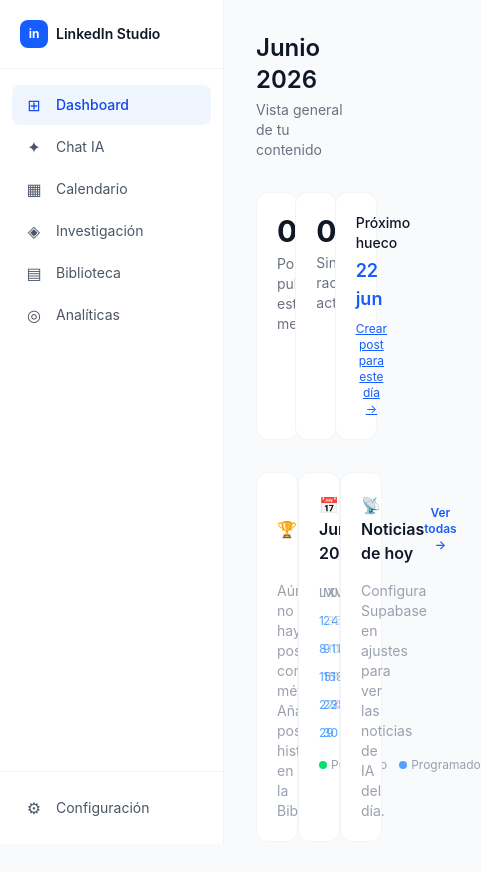
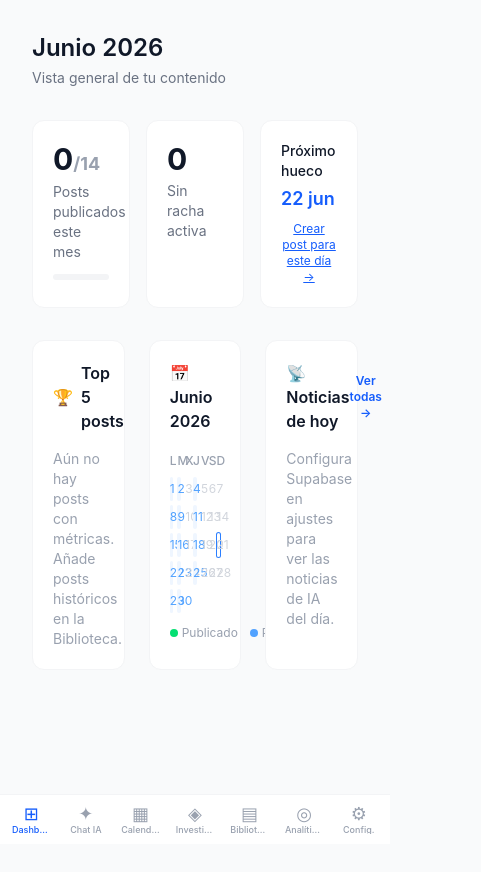
Before and after one commit to javierprietoalgara97-tech/Plataforma-Linkedin, a React app: page / in a window 390 px wide. Shown: the whole page, 481 px wide, since content can reach past the window. After the commit the page ends 844 px from the top, so only its background shows below. Built offline with nearby package versions, Linux system fonts and the light colour scheme; the HTML template or start-up script is replaced by a standard one.

Commit message:
Add mobile bottom navigation bar, hide sidebar on small screens

```diff
--- a/src/App.jsx
+++ b/src/App.jsx
@@ -25,7 +25,7 @@ function AppContent() {
   return (
     <div className="flex min-h-screen bg-gray-50">
       <Sidebar />
-      <main className="ml-56 flex-1 min-h-screen">
+      <main className="md:ml-56 flex-1 min-h-screen pb-16 md:pb-0">
         <Section />
       </main>
     </div>
--- a/src/components/Sidebar.jsx
+++ b/src/components/Sidebar.jsx
@@ -10,15 +10,18 @@ const NAV = [
 ];
 
 const BOTTOM_NAV = [
-  { id: 'configuracion', label: 'Configuración', icon: '⚙' },
+  { id: 'configuracion', label: 'Config.', icon: '⚙' },
 ];
+
+const ALL_MOBILE = [...NAV, ...BOTTOM_NAV];
 
 export function Sidebar() {
   const { section, navigateTo } = useApp();
 
   return (
-    <aside className="w-56 h-screen bg-white border-r border-gray-100 flex flex-col fixed left-0 top-0 z-40">
-      {/* Logo */}
+    <>
+      {/* Sidebar desktop */}
+      <aside className="hidden md:flex w-56 h-screen bg-white border-r border-gray-100 flex-col fixed left-0 top-0 z-40">
         <div className="px-5 py-5 border-b border-gray-100">
           <div className="flex items-center gap-2">
             <div className="w-7 h-7 bg-blue-600 rounded-lg flex items-center justify-center">
@@ -27,8 +30,6 @@ export function Sidebar() {
             <span className="font-semibold text-gray-900 text-sm">LinkedIn Studio</span>
           </div>
         </div>
-
-      {/* Nav principal */}
         <nav className="flex-1 px-3 py-4 space-y-0.5 overflow-y-auto">
           {NAV.map(item => (
             <button
@@ -45,8 +46,6 @@ export function Sidebar() {
             </button>
           ))}
         </nav>
-
-      {/* Nav inferior */}
         <div className="px-3 py-4 border-t border-gray-100 space-y-0.5">
           {BOTTOM_NAV.map(item => (
             <button
@@ -64,5 +63,24 @@ export function Sidebar() {
           ))}
         </div>
       </aside>
+
+      {/* Bottom nav móvil */}
+      <nav className="md:hidden fixed bottom-0 left-0 right-0 z-50 bg-white border-t border-gray-100 flex items-center justify-around px-1 py-1 safe-area-pb">
+        {ALL_MOBILE.map(item => (
+          <button
+            key={item.id}
+            onClick={() => navigateTo(item.id)}
+            className={`flex flex-col items-center gap-0.5 px-2 py-1.5 rounded-xl min-w-0 flex-1 transition-colors ${
+              section === item.id
+                ? 'text-blue-600'
+                : 'text-gray-400'
+            }`}
+          >
+            <span className="text-lg leading-none">{item.icon}</span>
+            <span className="text-[9px] font-medium leading-none truncate w-full text-center">{item.label}</span>
+          </button>
+        ))}
+      </nav>
+    </>
   );
 }
```
Lines whose indentation alone changed are shown as unchanged.
